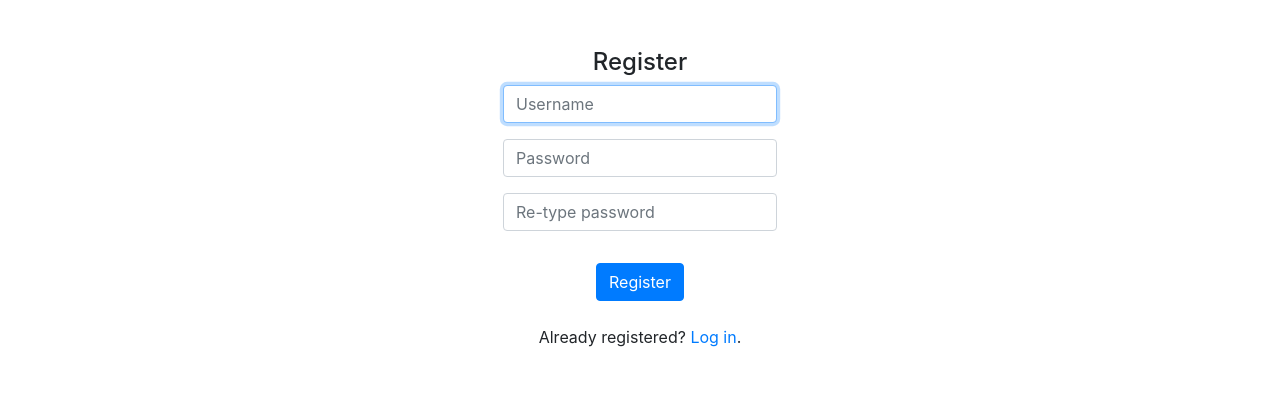
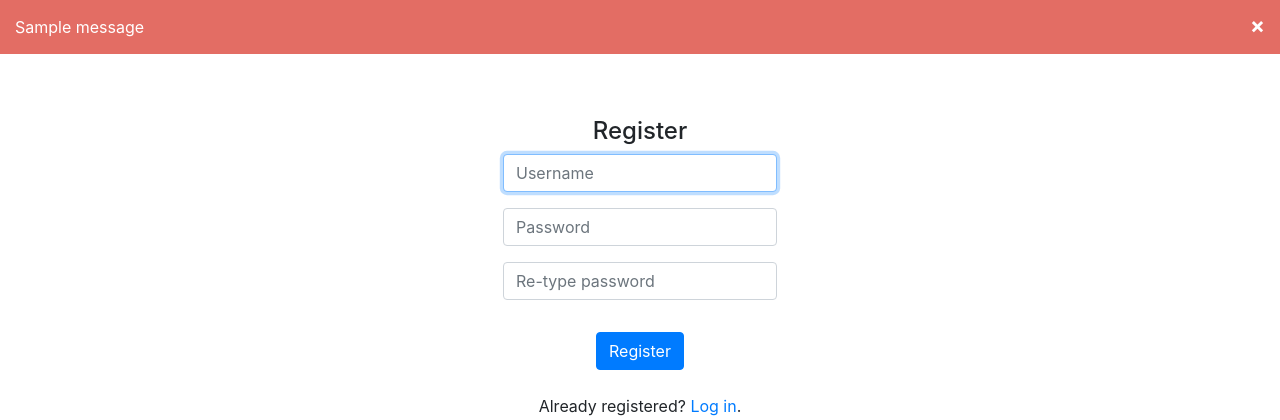
Before and after one commit to p-mckenzie/checklist_web_app, a Flask app: page /register in a window 1280 px wide. Shown: the part 66-486 px from the top of the page. Run offline with Flask 2, Linux system fonts and the light colour scheme; tables that the repository leaves empty hold one stand-in row (values such as "Sample post"); one stand-in notice (Sample message) is shown; parts of the project's set-up code (start-up, migrations or seed data) failed here and were passed over; some libraries are stand-ins or nearby versions.

Commit message:
flash error messages

```diff
--- a/app.py
+++ b/app.py
@@ -1,4 +1,4 @@
-from flask import Flask, flash, jsonify, redirect, render_template, request, session, url_for
+from flask import Flask, flash, jsonify, redirect, render_template, request, session, url_for, get_flashed_messages
 from flask_session import Session
 
 from tempfile import mkdtemp
@@ -35,6 +35,13 @@ def init_db():
             db.cursor().executescript(f.read())
         db.commit()
 
+def stage_sample_data():
+    with app.app_context():
+        db = get_db()
+        with app.open_resource('sampledata.sql', mode='r') as f:
+            db.cursor().executescript(f.read())
+        db.commit()
+
 def get_db():
     db = getattr(g, '_database', None)
     if db is None:
@@ -49,10 +56,12 @@ def close_connection(exception):
         db.close()
 
 DATABASE = 'database.db'
-#if not os.path.isfile(DATABASE):
+if not os.path.isfile(DATABASE):
     # create database from schema if necessary
-os.remove(DATABASE)
-init_db() # for testing - always reset database
+    init_db()
+
+# reset sample data every time
+stage_sample_data()
 
 def hash(str):
     return ord(str[0])
@@ -61,7 +70,7 @@ def hash(str):
 def index():
     '''homepage - renders existing tasks for user & allows them to mark them as complete
     '''
-
+    get_flashed_messages()
     db = get_db()
     cur = db.cursor()
 
@@ -114,7 +123,6 @@ def index():
         #                        where user_id=? and complete=1
         #                        order by date asc;''',
         #            [session['user_id']]).fetchall()]
-
         return render_template('index.html', data=data)#, finished=finished)
     else:
         return render_template('login.html')
@@ -194,6 +202,7 @@ def new():
 def register():
     '''Allows user to register for an account
     '''
+    get_flashed_messages()
 
     # Forget any user_id
     session.clear()
@@ -201,24 +210,13 @@ def register():
     # User submitted form
     if request.method == "POST":
 
-        # Ensure username was submitted
-        if not request.form.get("username"):
-            # to-do: produce error message of some kind
-            return redirect('/register')
-
-        # Ensure password was submitted
-        elif not request.form.get("password") or not request.form.get("password2"):
-            # to-do: produce error message of some kind
-            return redirect('/register')
-
-        #try:
         db = get_db()
         cur = db.cursor()
 
         rows = cur.execute('''select username from users where username = ?;''',
                         [request.form.get("username")]).fetchall()
         if len(rows)>0:
-            # to-do: produce error message of some kind
+            flash('ERROR: invalid username')
             return redirect('/register')
 
         # to-do: actually secure hash
@@ -241,22 +239,13 @@ def register():
 def login():
     '''Allows user to register for an account
     '''
+    get_flashed_messages()
 
     # Forget any user_id
     session.clear()
 
     # User submitted form
     if request.method == "POST":
-
-        # Ensure username was submitted
-        if not request.form.get("username"):
-            # to-do: produce error message of some kind
-            return redirect('/login')
-
-        # Ensure password was submitted
-        elif not request.form.get("password"):
-            # to-do: produce error message of some kind
-            return redirect('/login')
 
         try:
             db = get_db()
@@ -267,6 +256,7 @@ def login():
             # check password
             # to-do: actually secure hash
             if row[0]!=hash(request.form.get("password")):
+                flash('ERROR: invalid username/password combination')
                 return redirect('/login')
             else:
                 # Remember which user has logged in
@@ -292,9 +282,6 @@ def account():
 
         try:
             if 'delete' in request.form:
-                if not request.form.get("current"):
-                    # to-do: produce error message of some kind
-                    return redirect('/account')
 
                 # remove the user and all related tasks from the DB
                 db = get_db()
@@ -306,6 +293,7 @@ def account():
                 # check password
                 # to-do: actually secure hash
                 if result['hash']!=hash(request.form.get("current")):
+                    flash('ERROR: invalid password')
                     return redirect('/account')
                 else:
                     cur.execute('''DELETE from tasks where user_id = ?;''',
@@ -318,11 +306,8 @@ def account():
             else:
 
                 # Ensure username was submitted
-                if not request.form.get("current") or not request.form.get("new") or not request.form.get("new2"):
-                    # to-do: produce error message of some kind
-                    return redirect('/account')
-
-                elif request.form.get("new")!=request.form.get("new2"):
+                if request.form.get("new")!=request.form.get("new2"):
+                    flash('ERROR: new password & confirmation must match')
                     return redirect('/account')
 
                 db = get_db()
--- a/static/styles.css
+++ b/static/styles.css
@@ -36,3 +36,26 @@ summary {
     background-color:#ab0f0f;
     font-size:14px;
 }
+.flashes {
+  padding: 15px;
+  background-color: #e36d64;
+  color: white;
+  margin-bottom: 15px;
+}
+
+/* The close button */
+.closebtn {
+  margin-left: 15px;
+  color: white;
+  font-weight: bold;
+  float: right;
+  font-size: 22px;
+  line-height: 20px;
+  cursor: pointer;
+  transition: 0.3s;
+}
+
+/* When moving the mouse over the close button */
+.closebtn:hover {
+  color: black;
+}
--- a/templates/layout.html
+++ b/templates/layout.html
@@ -49,6 +49,17 @@
             </div>
         </nav>
 
+        {% with messages = get_flashed_messages() %}
+            {% if messages %}
+                <div class=flashes>
+                {% for message in messages %}
+                    <span class="closebtn" onclick="this.parentElement.style.display='none';">&times;</span>
+                    {{ message }}
+                {% endfor %}
+                </div>
+            {% endif %}
+        {% endwith %}
+
 		<!-- include actual content-->
         <main class="container p-5">
             {% block main %}{% endblock %}
--- a/templates/register.html
+++ b/templates/register.html
@@ -8,13 +8,13 @@
 <h4>Register</h4>
 <form action="/register" method="post">
     <div class="form-group">
-        <input autocomplete="off" autofocus class="form-control" name="username" placeholder="Username" type="text">
+        <input autocomplete="off" autofocus class="form-control" name="username" placeholder="Username" type="text" required>
     </div>
     <div class="form-group">
-        <input class="form-control" name="password" placeholder="Password" type="password">
+        <input class="form-control" name="password" placeholder="Password" type="password" required>
     </div>
     <div class="form-group">
-        <input class="form-control" name="password2" placeholder="Re-type password" type="password">
+        <input class="form-control" name="password2" placeholder="Re-type password" type="password" required>
     </div>
     <button class="btn btn-primary" type="submit">Register</button>
 </form>
```
Also changed, not shown: README.md.
